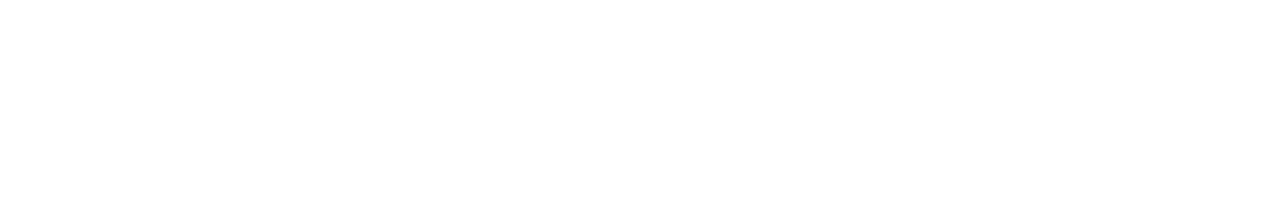
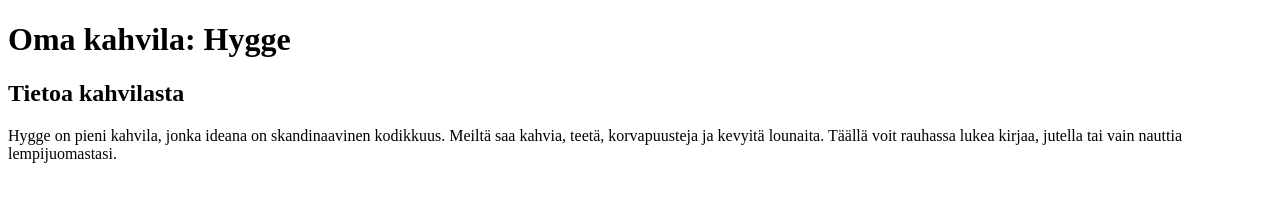
Before and after one commit to amonajen/html-harjoitukset, a plain HTML site: page kahvila/index.html in a window 1280 px wide. Drawn offline with Linux system fonts and the light colour scheme.

Commit message:
Lisää kahvilan esittely

```diff
--- a/kahvila/index.html
+++ b/kahvila/index.html
@@ -6,6 +6,17 @@
     <title>Oma kahvila</title>
 </head>
 <body>
+    <header id="header">
+        <h1>Oma kahvila: Hygge</h1>
+    </header>
 
+    <div class="container">
+        <section class="osio">
+            <h2>Tietoa kahvilasta</h2>
+            <p>Hygge on pieni kahvila, jonka ideana on skandinaavinen kodikkuus.
+                Meiltä saa kahvia, teetä, korvapuusteja ja kevyitä lounaita.
+                Täällä voit rauhassa lukea kirjaa, jutella tai vain nauttia lempijuomastasi.</p>
+        </section>
+    </div>
 </body>
 </html>
```
